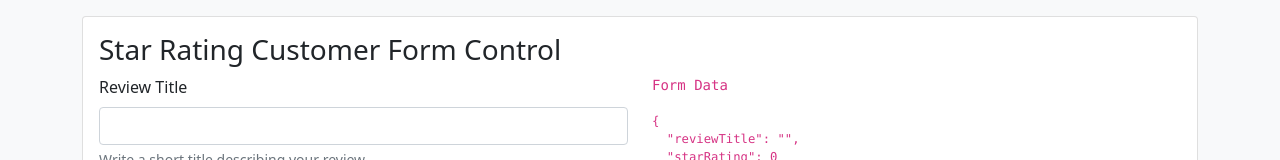
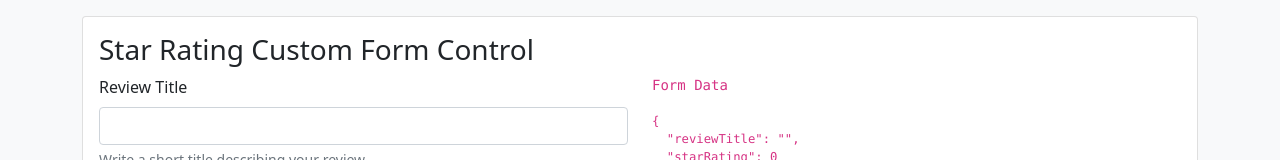
Before and after one commit to turner1979/angular-star-rating-custom-form-control, an Angular app: page / in a window 1280 px wide. Shown: the top 160 px of the page. Built offline with nearby package versions, Linux system fonts and the light colour scheme.

Commit message:
Fixed typo

```diff
--- a/src/app/app.component.html
+++ b/src/app/app.component.html
@@ -2,7 +2,7 @@
 
   <div class="card mt-3">
     <div class="card-body">
-      <h3 class="card-title">Star Rating Customer Form Control</h3>
+      <h3 class="card-title">Star Rating Custom Form Control</h3>
 
       <div class="row align-items-start">
         <div class="col">
```
